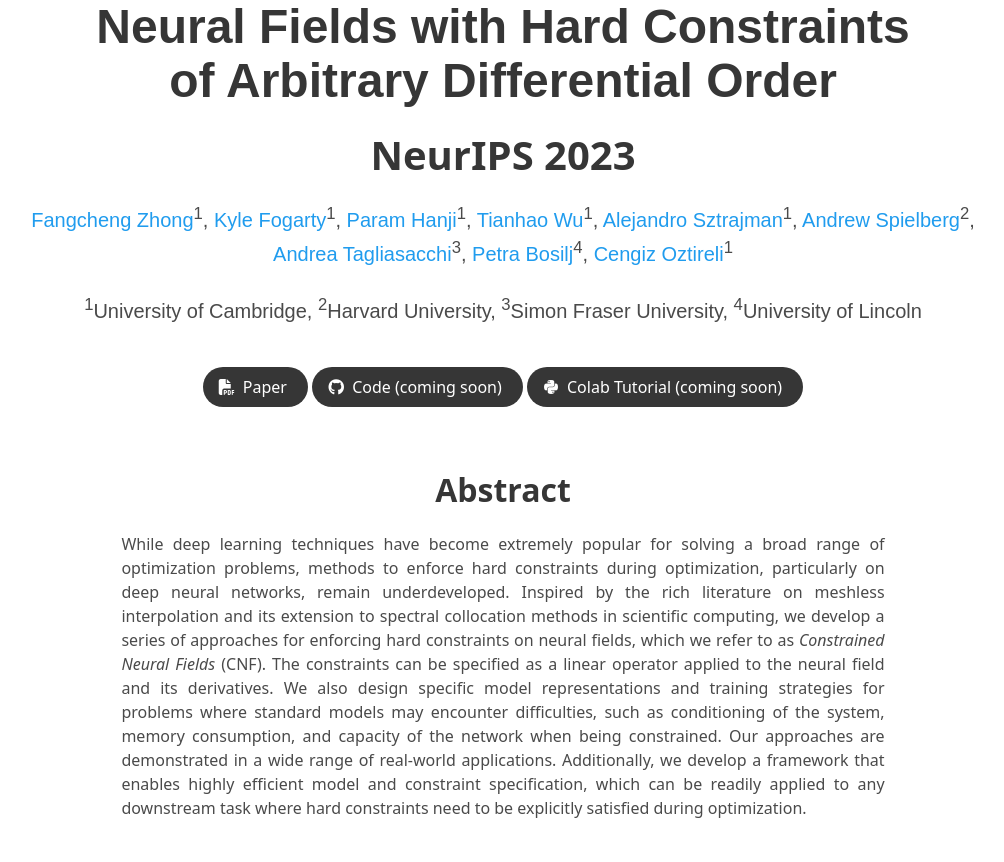
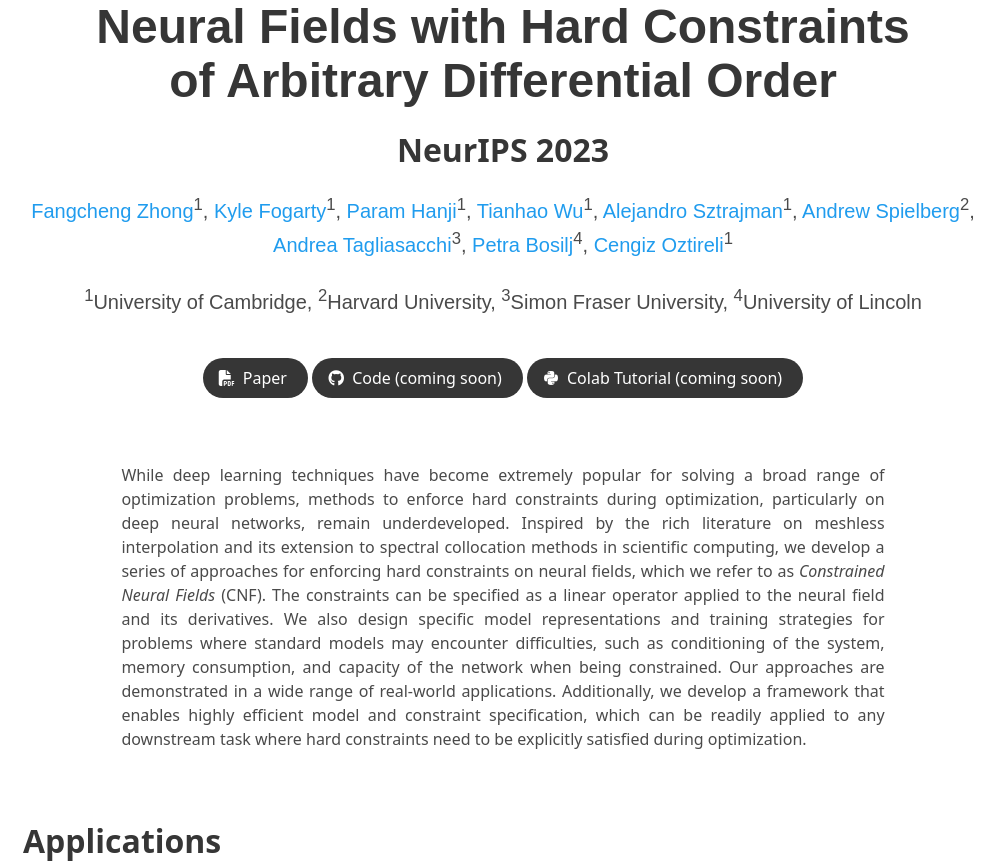
Before and after one commit to zfc946/CNF.github.io, a plain HTML site: page index.html in a window 1280 px wide. Shown: the top 862 px of the page, without its empty margins (137-1141 px from the left). Drawn offline with nearby package versions, Linux system fonts and the light colour scheme; some packages are replaced by stand-ins of ours; a script that the page names is missing; some icons are missing.

Commit message:
update fonts

```diff
--- a/index.html
+++ b/index.html
@@ -34,7 +34,7 @@
       <div class="columns is-centered">
         <div class="column has-text-centered">
           <h1 class="title is-1 publication-title">Neural Fields with Hard Constraints <br> of Arbitrary Differential Order</h1>
-          <h1 class="title is-2">NeurIPS 2023</h1>
+          <h1 class="title is-3">NeurIPS 2023</h1>
 
           <div class="is-size-5 publication-authors">
             <span class="author-block">
@@ -133,7 +133,7 @@
     <!-- Abstract. -->
     <div class="columns is-centered has-text-centered">
       <div class="column is-four-fifths">
-        <h2 class="title is-3">Abstract</h2>
+        <!-- <h2 class="title is-3">Abstract</h2> -->
         <div class="content has-text-justified">
           <p>
             While deep learning techniques have become extremely popular for solving a broad range of optimization problems, methods to enforce hard constraints during optimization, particularly on deep neural networks, remain underdeveloped.
```
